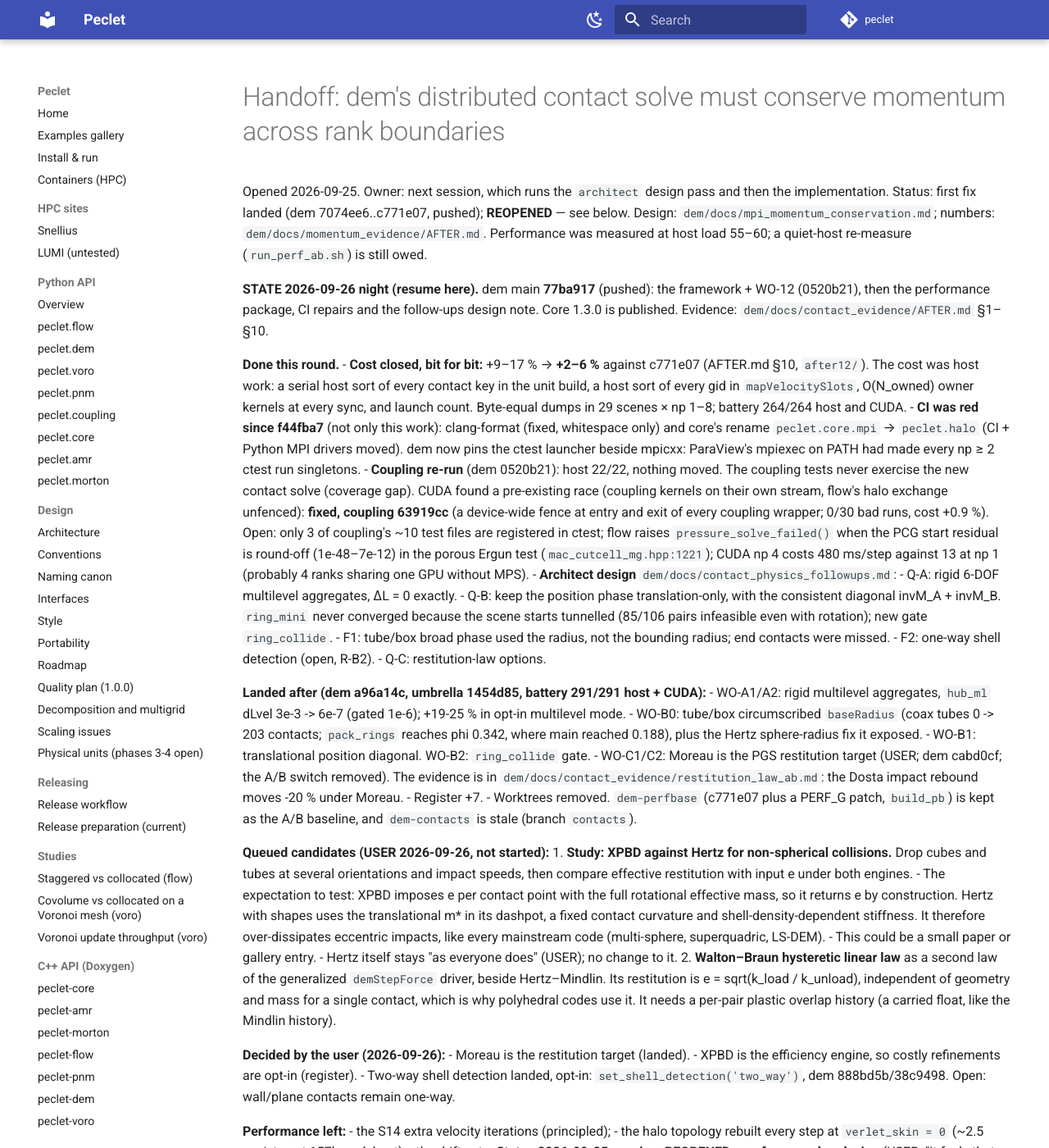
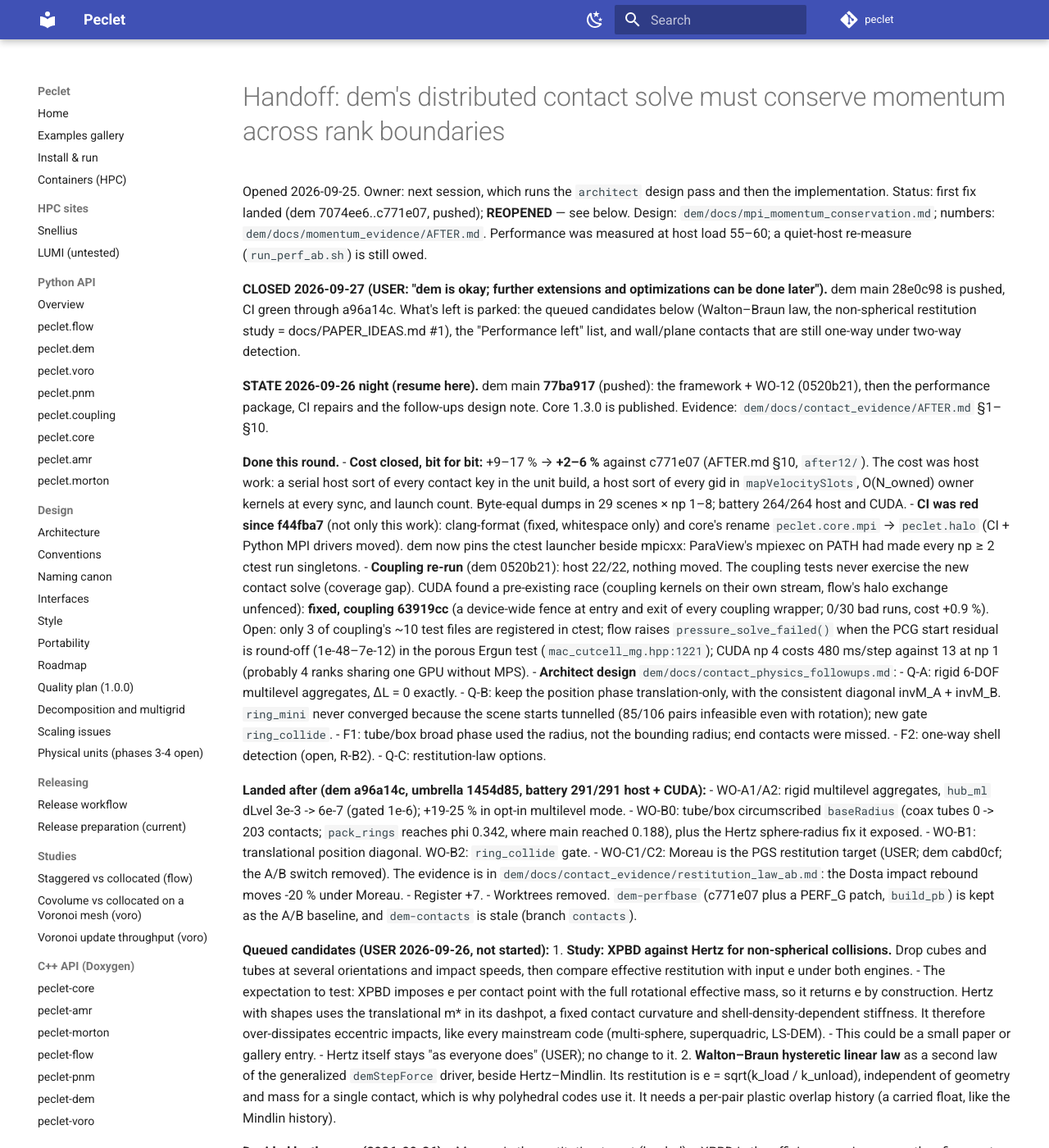
Before and after one commit to computational-chemical-engineering/peclet, an MkDocs documentation site: the page built from docs/HANDOFF_DEM_MPI_MOMENTUM.md, in a window 1280 px wide and 1400 px high. Shown: the whole window at 82% size. Built offline with MkDocs 1.6.1 and Material for MkDocs 9.7.7, drawn with Linux system fonts in a browser that asks for light colours; comment, search, counter and statistics services are not loaded; some of the changed text lies outside the part shown.

Commit message:
dem 28e0c98: reverse-contact normals rotate with their own body; dem contact campaign closed (parked items in the handoff)
Co-Authored-By: Claude Opus 5.5 <noreply@anthropic.com>
Claude-Session: https://claude.ai/code/session_0145vVzMZ2ho61xpVzUerEZd

```diff
--- a/docs/HANDOFF_DEM_MPI_MOMENTUM.md
+++ b/docs/HANDOFF_DEM_MPI_MOMENTUM.md
@@ -4,6 +4,12 @@ Opened 2026-09-25. Owner: next session, which runs the `architect` design pass a
 implementation. Status: first fix landed (dem 7074ee6..c771e07, pushed); **REOPENED** — see below. Design: `dem/docs/mpi_momentum_conservation.md`;
 numbers: `dem/docs/momentum_evidence/AFTER.md`. Performance was measured at host load 55–60; a quiet-host
 re-measure (`run_perf_ab.sh`) is still owed.
+
+**CLOSED 2026-09-27 (USER: "dem is okay; further extensions and optimizations can be done
+later").** dem main 28e0c98 is pushed, CI green through a96a14c. What's left is parked: the queued
+candidates below (Walton–Braun law, the non-spherical restitution study = docs/PAPER_IDEAS.md #1),
+the "Performance left" list, and wall/plane contacts that are still one-way under two-way
+detection.
 
 **STATE 2026-09-26 night (resume here).** dem main **77ba917** (pushed): the framework + WO-12
 (0520b21), then the performance package, CI repairs and the follow-ups design note. Core 1.3.0 is
@@ -66,7 +72,7 @@ published. Evidence: `dem/docs/contact_evidence/AFTER.md` §1–§10.
 - Moreau is the restitution target (landed).
 - XPBD is the efficiency engine, so costly refinements are opt-in (register).
 - Two-way shell detection landed, opt-in: `set_shell_detection('two_way')`, dem 888bd5b/38c9498.
-  Open: wall/plane contacts remain one-way.
+  Reverse normals rotate with their own body (28e0c98). Open: wall/plane contacts remain one-way.
 
 **Performance left:**
 - the S14 extra velocity iterations (principled);
```
